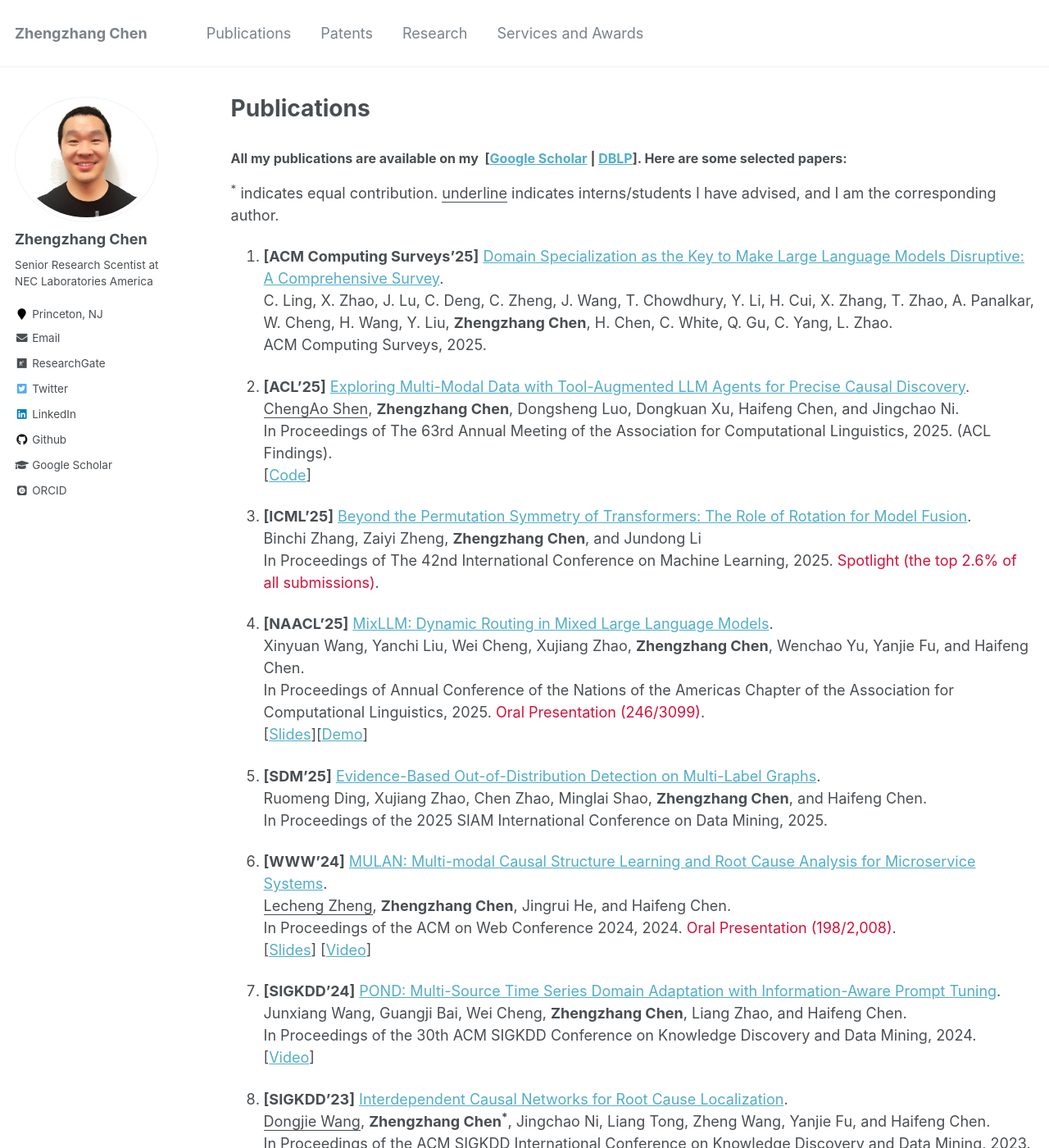
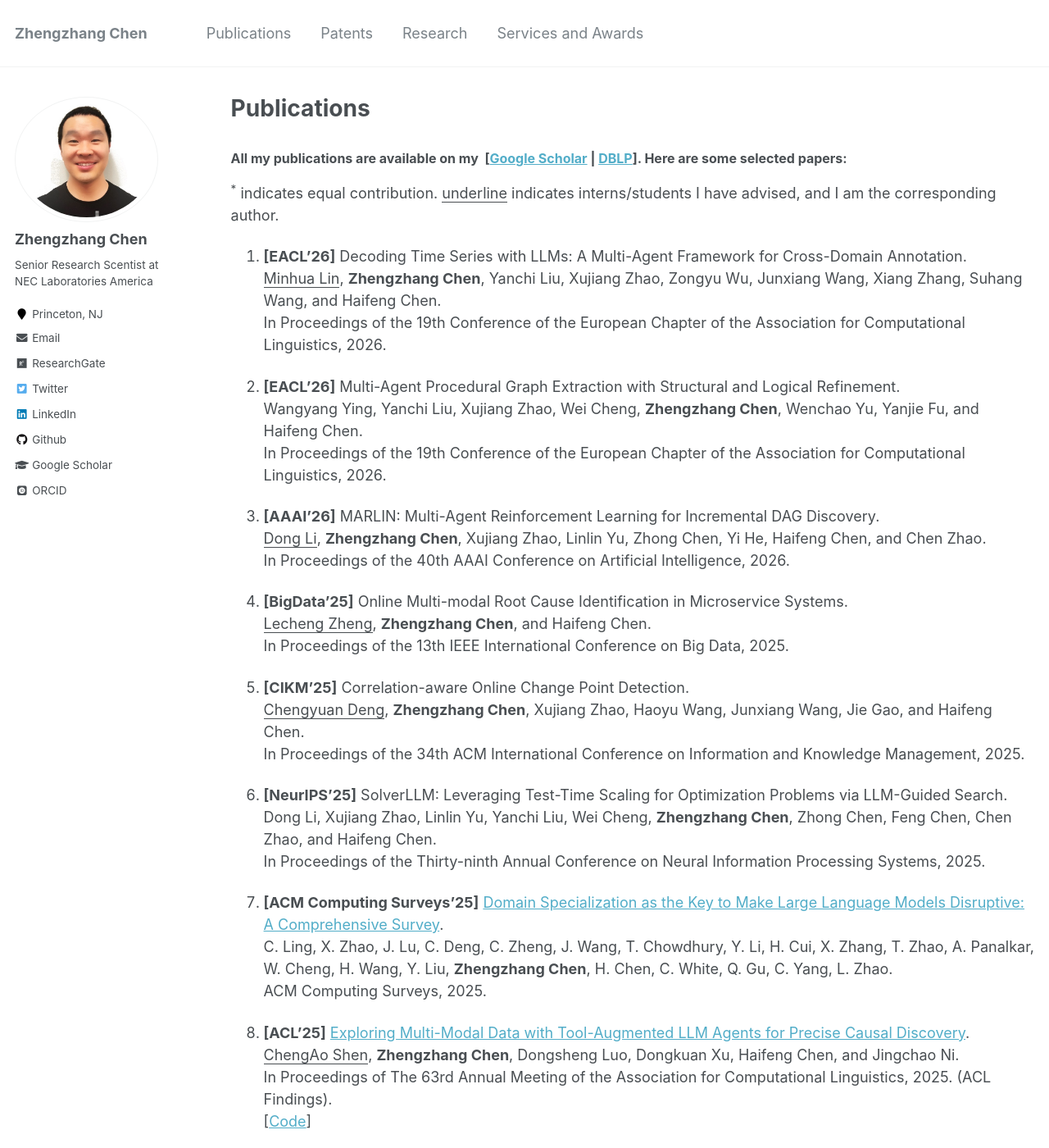
Before and after one commit to zhengzhangchen/zhengzhangchen.github.io, a Jekyll site: the page built from _pages/publications.md, in a window 1280 px wide and 1400 px high. Shown: the whole window at 82% size. Built offline with Jekyll 4.4.1, drawn with Linux system fonts in a browser that asks for light colours; some web fonts are replaced.

Commit message:
Update publications.md

```diff
--- a/_pages/publications.md
+++ b/_pages/publications.md
@@ -10,6 +10,37 @@ author_profile: true
 
 <h3><font size="3"><b>All my publications are available on my </b>&nbsp;[<a href="https://scholar.google.com/citations?user=2t7wQ24AAAAJ" target="_blank" rel="nofollow">Google Scholar</a> | <a href="https://dblp.org/pid/14/3744.html" target="_blank" rel="nofollow">DBLP</a>]. Here are some selected papers: </font> </h3>
 <p><sup>*</sup> indicates equal contribution. <u>underline</u> indicates interns/students I have advised, and I am the corresponding author.</p>
+
+1. <strong>[EACL'26]</strong> Decoding Time Series with LLMs: A Multi-Agent Framework for Cross-Domain Annotation. <br>
+<u>Minhua Lin</u>, <b>Zhengzhang Chen</b>, Yanchi Liu, Xujiang Zhao, Zongyu Wu, Junxiang Wang, Xiang Zhang, Suhang Wang, and Haifeng Chen. <br>
+In Proceedings of the 19th Conference of the European Chapter of the Association for Computational Linguistics, 2026.
+
+
+2. <strong>[EACL'26]</strong> Multi-Agent Procedural Graph Extraction with Structural and Logical Refinement. <br>
+Wangyang Ying, Yanchi Liu, Xujiang Zhao, Wei Cheng, <b>Zhengzhang Chen</b>, Wenchao Yu, Yanjie Fu, and Haifeng Chen. <br>
+In Proceedings of the 19th Conference of the European Chapter of the Association for Computational Linguistics, 2026.
+
+
+5. <strong>[AAAI'26]</strong> MARLIN: Multi-Agent Reinforcement Learning for Incremental DAG Discovery. <br>
+<u>Dong Li</u>, <b>Zhengzhang Chen</b>, Xujiang Zhao, Linlin Yu, Zhong Chen, Yi He, Haifeng Chen, and Chen Zhao. <br>
+In Proceedings of the 40th AAAI Conference on Artificial Intelligence, 2026.
+
+
+6. <strong>[BigData'25]</strong> Online Multi-modal Root Cause Identification in Microservice Systems. <br>
+<u>Lecheng Zheng</u>, <b>Zhengzhang Chen</b>, and Haifeng Chen. <br>
+In Proceedings of the 13th IEEE International Conference on Big Data, 2025.
+
+
+7. <strong>[CIKM'25]</strong> Correlation-aware Online Change Point Detection. <br>
+<u>Chengyuan Deng</u>, <b>Zhengzhang Chen</b>, Xujiang Zhao, Haoyu Wang, Junxiang Wang, Jie Gao, and Haifeng Chen. <br>
+In Proceedings of the 34th ACM International Conference on Information and Knowledge Management, 2025.
+
+
+8. <strong>[NeurIPS'25]</strong> SolverLLM: Leveraging Test-Time Scaling for Optimization Problems via LLM-Guided Search. <br>
+Dong Li, Xujiang Zhao, Linlin Yu, Yanchi Liu, Wei Cheng, <b>Zhengzhang Chen</b>, Zhong Chen, Feng Chen, Chen Zhao, and Haifeng Chen. <br>
+In Proceedings of the Thirty-ninth Annual Conference on Neural Information Processing Systems, 2025.
+
+
 
 1. <strong>[ACM Computing Surveys'25]</strong> <a href="https://zhengzhangchen.github.io/publication/Domain%20Specialization%20as%20the%20Key%20to%20Make%20Large%20Language%20Models%20Disruptive%20Survey.pdf" target="_blank" rel="nofollow">Domain Specialization as the Key to Make Large Language Models Disruptive: A Comprehensive Survey</a>. <br> C. Ling, X. Zhao, J. Lu, C. Deng, C. Zheng, J. Wang, T. Chowdhury, Y. Li, H. Cui, X. Zhang, T. Zhao, A. Panalkar, W. Cheng, H. Wang, Y. Liu,  <b>Zhengzhang Chen</b>, H. Chen, C. White, Q. Gu, C. Yang, L. Zhao. <br> ACM Computing Surveys, 2025.
 
```
